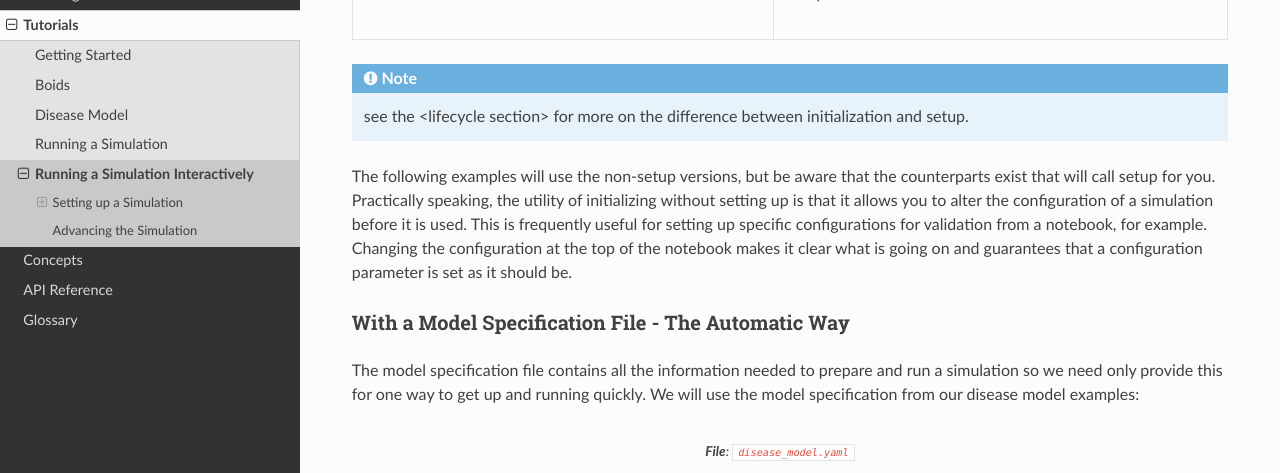
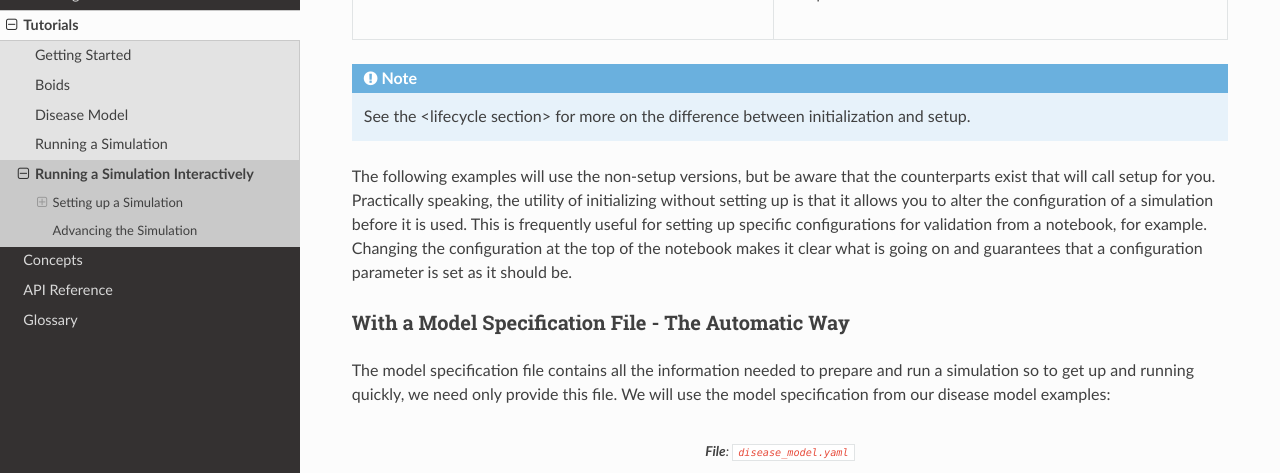
Before and after one commit to ihmeuw/vivarium, a Sphinx documentation site: the page built from docs/source/tutorials/interactive_simulation.rst, in a window 1280 px wide and 900 px high, scrolled down 987 px. Shown: the part 151-624 px from the top of the window. Built offline with Sphinx 7.4.7 and the Read the Docs theme 2.0.0, drawn with Linux system fonts in a browser that asks for light colours; some of the changed text lies outside the part shown.

Commit message:
Update interactive_simulation.rst

```diff
--- a/docs/source/tutorials/interactive_simulation.rst
+++ b/docs/source/tutorials/interactive_simulation.rst
@@ -50,7 +50,7 @@ with in the same way.
 
 
 .. note::
-    see the <lifecycle section> for more on the difference between initialization and setup.
+    See the <lifecycle section> for more on the difference between initialization and setup.
 
 The following examples will use the non-setup versions, but be aware that the counterparts exist that will call setup
 for you. Practically speaking, the utility of initializing without setting up is that it allows you to alter the
@@ -61,8 +61,8 @@ going on and guarantees that a configuration parameter is set as it should be.
 With a Model Specification File - The Automatic Way
 ---------------------------------------------------
 
-The model specification file contains all the information needed to prepare and run a simulation so we need only
-provide this for one way to get up and running quickly.  We will use the model specification from our disease model
+The model specification file contains all the information needed to prepare and run a simulation so to get up
+and running quickly, we need only provide this file.  We will use the model specification from our disease model
 examples:
 
 .. _disease_model_yaml:
@@ -80,7 +80,7 @@ simulation and get back an :func:`InteractiveContext <vivarium.interface.interac
     p = "/path/to/disease_model.yaml"
     sim = initialize_simulation_from_model_specification(p)
 
-In order to make it easier to follow along with this tutorial, We provide a convenience function to get the path to the
+In order to make it easier to follow along with this tutorial, we provide a convenience function to get the path to the
 disease model example specification distributed with Vivarium.
 
 .. code-block:: python
```
Also changed, not shown: other parts of docs/source/tutorials/interactive_simulation.rst (+1 -1 lines).
